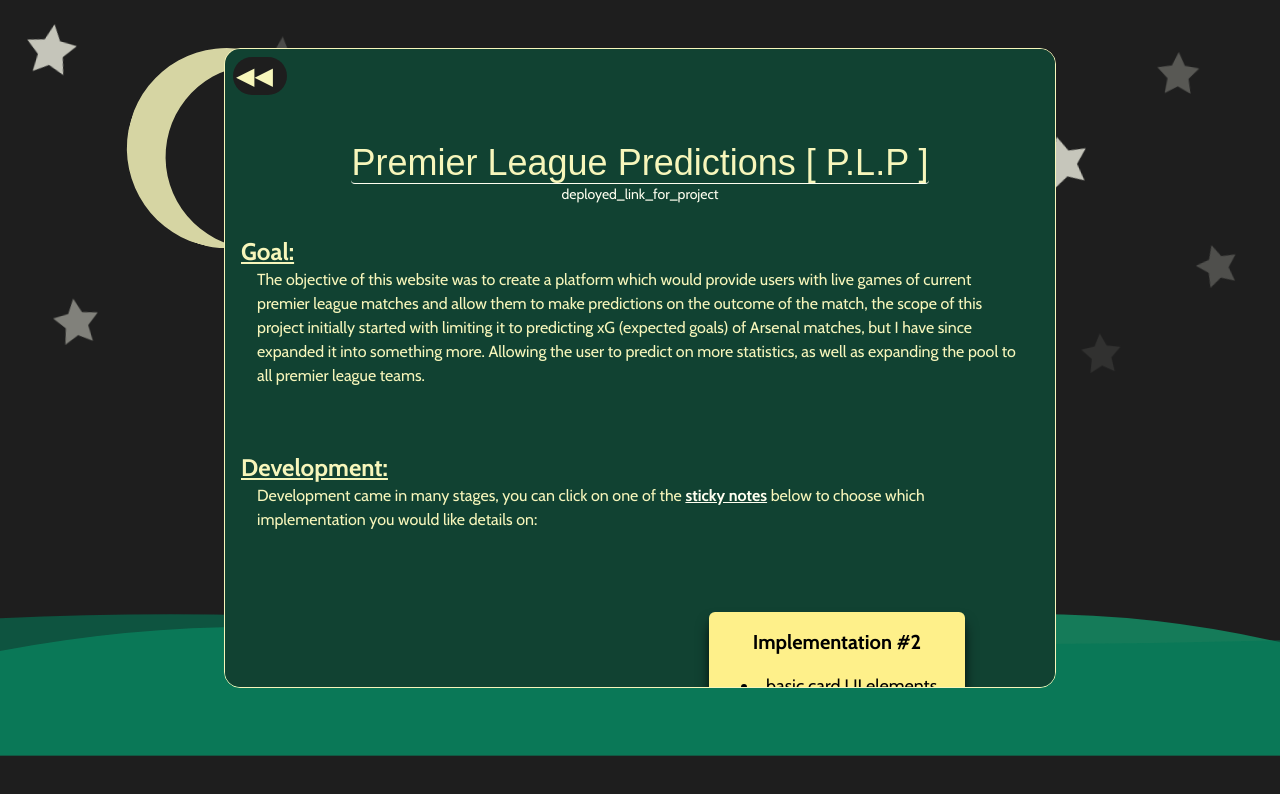
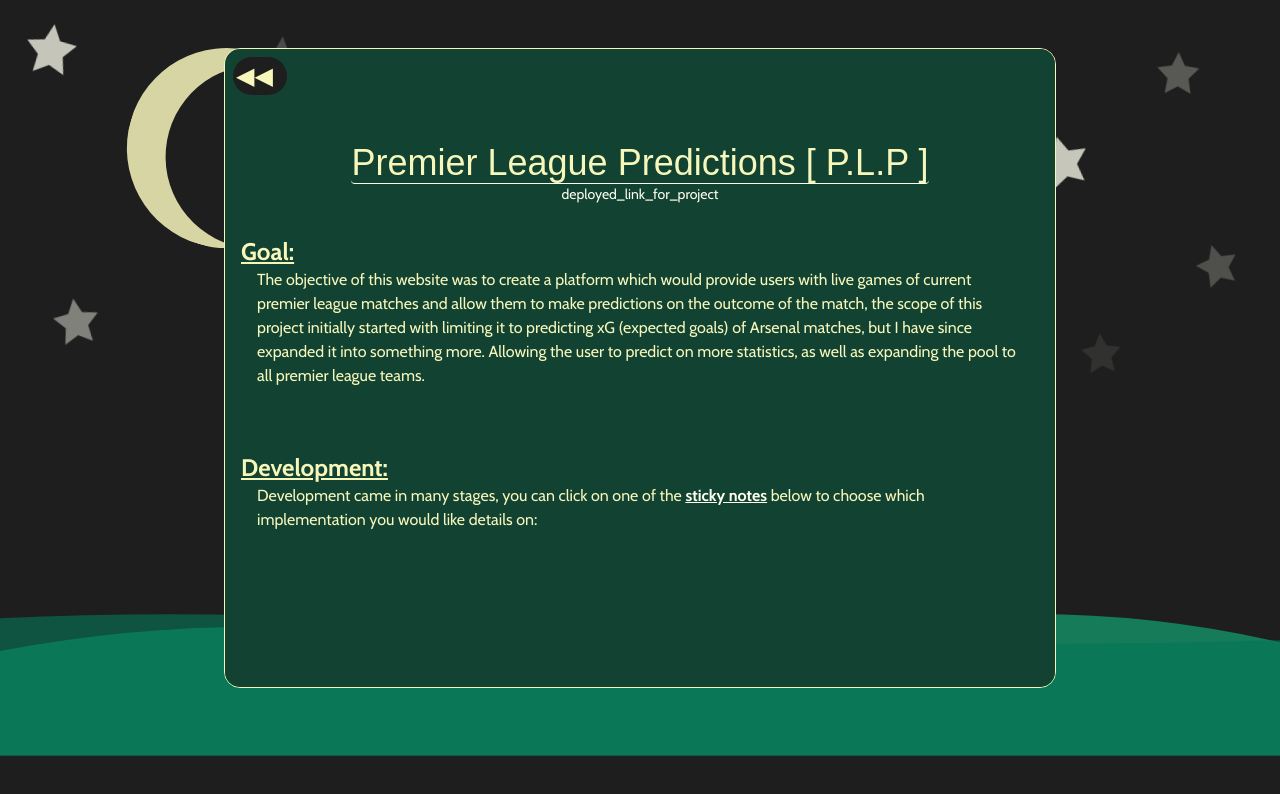
Before and after one commit to SmithNJ13/PortfolioWebsite, a React (Vite) app: page /home/plp in a window 1280 px wide. Shown: the top 794 px of the page. Built offline with nearby package versions, Linux system fonts and the light colour scheme; a web font is replaced by a local one.

Commit message:
minor sticky note formatting

```diff
--- a/src/components/StickyNote/index.jsx
+++ b/src/components/StickyNote/index.jsx
@@ -3,7 +3,7 @@ import React, {useState} from 'react'
 const StickyNote = ({title, bulletOne = "", bulletTwo = "", bulletThree = "", rotation, posY, posX, onClick}) => {
     const [isHovered, setIsHovered] = useState(false);
   return (
-    <div className={`relative w-[16em] h-[16em] p-[1rem] bg-yellow-200 text-black shadow-lg shadow-black rounded-md transition-all duration-300 transform ${
+    <div className={`relative w-[16em] h-[16em] p-[5px] m-[1rem] bg-yellow-200 text-black shadow-lg shadow-black rounded-md transition-all duration-300 transform ${
             isHovered ? `z-10 shadow-4xl shadow-black hover:cursor-pointer` : ""}`}
             style={{scale: isHovered ? "115%" : "", transform: isHovered ? `rotate(${rotation})` : "rotate(0deg)", top: posY, left: posX}}
             onMouseEnter={() => setIsHovered(true)}
--- a/src/projects/PLP.jsx
+++ b/src/projects/PLP.jsx
@@ -48,25 +48,25 @@ const PLP = () => {
               <StickyNote title={"Implementation #1"}
               bulletOne={"card functionality"} rotation="10deg" posY="7rem"
               bulletTwo={"rudimentary routes (home/profile/login)"}
-              bulletThree={"basic graphical design"}
+              bulletThree={"basic graphical design and NavBar implementation"}
               onClick={() => setImplementation(1)}/>
 
               <StickyNote title={"Implementation #2"}
-              bulletOne={"basic card UI elements"} rotation="-10deg" posY="1rem"
+              bulletOne={"graphical overhaul"} rotation="-10deg" posY="1rem"
               bulletTwo={"backend functionality with cards"}
-              bulletThree={"minor webpage layout changes & addition of NavBar"}
+              bulletThree={"card layout changes, display other premier league matches"}
               onClick={() => setImplementation(2)}/>
 
               <StickyNote title={"Implementation #3"}
               bulletOne={"overhaul of colour scheme and layout"} rotation="10deg" posY="5rem"
-              bulletTwo={"expanded matches to include more teams"}
-              bulletThree={"added a table to the profile page"}
+              bulletTwo={"allow user to make more types of predictions"}
+              bulletThree={"added temporary icon, news feed and new 'teams' page"}
               onClick={() => setImplementation(3)}/>
 
               <StickyNote title={"Current Implementation"}
-              bulletOne={"changed NavBar layout"} rotation="-10deg"
-              bulletTwo={"revamped the colour scheme of the website and added 'teams' page"}
-              bulletThree={"added login and signup functionality"}
+              bulletOne={"gave the login and register pages actual forms"} rotation="-10deg"
+              bulletTwo={"revamped the colour scheme of the website and logo"}
+              bulletThree={"added elements to the 'teams' page"}
               onClick={() => setImplementation(4)}/>
             </div>
           )}
```
